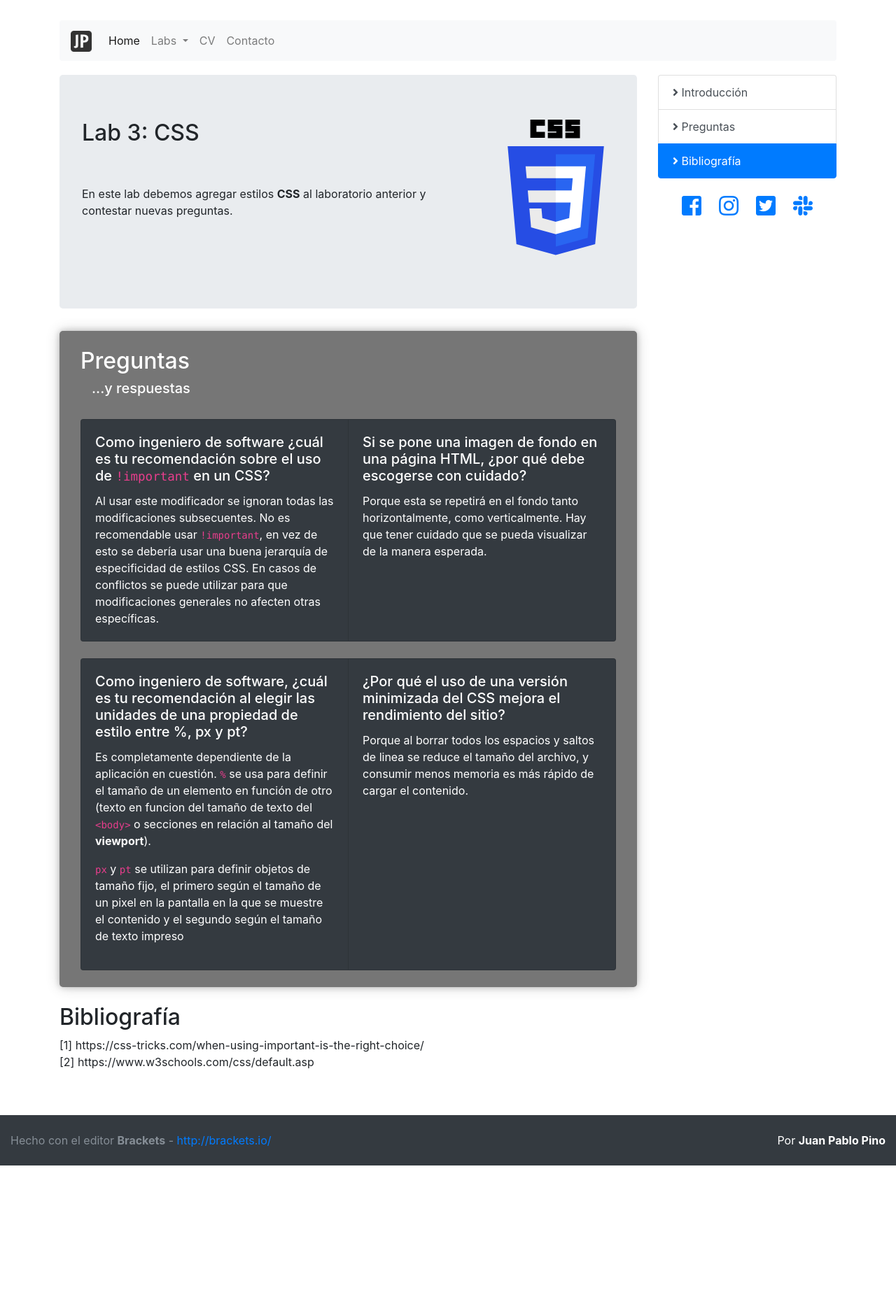
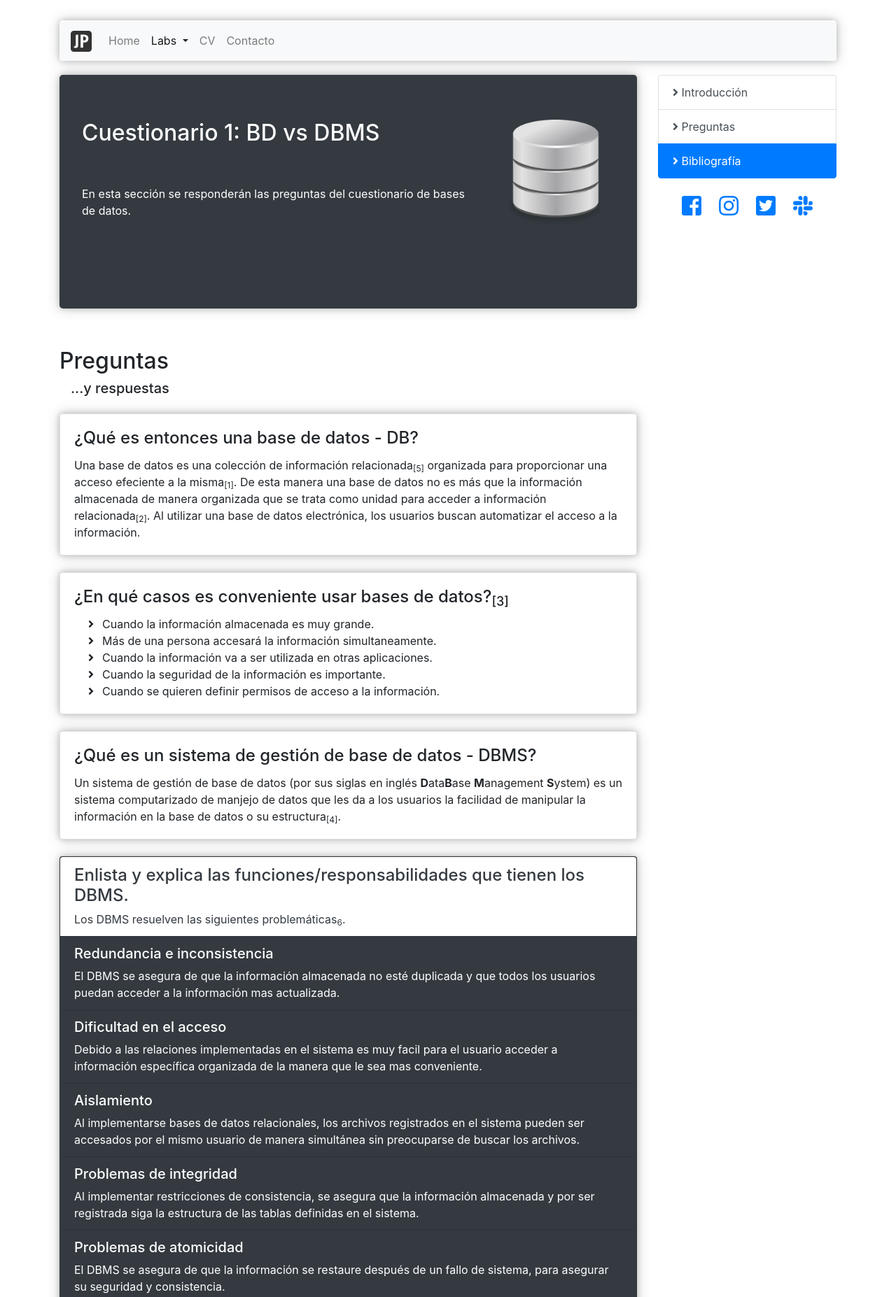
Before and after one commit to jp-pino/A01205525_DAW, a plain HTML site: page Lab1/q_1.html in a window 1280 px wide. Shown: the part 95-1949 px from the top of the page at 70% size. Before the commit the page ends 1761 px from the top, so only its background shows below. Drawn offline with nearby package versions, Linux system fonts and the light colour scheme; some packages are replaced by stand-ins of ours; a script that the page names is missing.

Commit message:
Add answers to Cuestionario 1.

```diff
--- a/Lab1/q_1.html
+++ b/Lab1/q_1.html
@@ -9,7 +9,7 @@
 		<meta name="author" content="">
 		<link rel="icon" href="../../favicon.ico">
 
-		<title>Cuestionario: Bases de Datos</title>
+		<title>LAB 4: JS</title>
 
 		<!-- Bootstrap core CSS -->
 		<link href="css/bootstrap.min.css" rel="stylesheet">
@@ -37,24 +37,27 @@
 			</header>
 
 			<!-- Static navbar -->
-			<nav class="navbar navbar-expand-lg navbar-light bg-light rounded">
+			<nav class="navbar navbar-expand-lg navbar-light bg-light rounded shadow">
 				<a class="navbar-brand" href="#"><img src="images/logo.png" width="30" height="30" class="d-inline-block " alt=""> </a>
 				<button class="navbar-toggler" type="button" data-toggle="collapse" data-target="#navbarNav" aria-controls="navbarNav" aria-expanded="false" aria-label="Toggle navigation">
 					<span class="navbar-toggler-icon"></span>
 				</button>
 				<div class="collapse navbar-collapse" id="navbarNav">
 					<ul class="navbar-nav">
-						<li class="nav-item active">
+						<li class="nav-item">
 							<a class="nav-link" href="index.html">Home</a>
 						</li>
-						<li class="nav-item dropdown">
+						<li class="nav-item dropdown active">
 							<a class="nav-link dropdown-toggle" href="#" id="navbarDropdown" role="button" data-toggle="dropdown" aria-haspopup="true" aria-expanded="false">
 								Labs
 							</a>
 							<div class="dropdown-menu" aria-labelledby="navbarDropdown">
 								<a class="dropdown-item" href="lab1.html">Lab 1</a>
 								<a class="dropdown-item" href="#">Lab 2</a>
-								<a class="dropdown-item" href="#">Lab 3 <span class="sr-only">(current)</span></a>
+								<a class="dropdown-item" href="lab3.html">Lab 3</a>
+								<a class="dropdown-item" href="lab4.html">Lab 4</a>
+								<div class="dropdown-divider"></div>
+          						<a class="dropdown-item active" href="q_1.html">Cuestionario 1</a>
 							</div>
 						</li>
 						<li class="nav-item">
@@ -70,66 +73,77 @@
 
 		<section id="content" class="container">
 			<header>
-				<h2 class="sr-only">Laboratorio 1</h2>
+				<h2 class="sr-only">Cuestionario 1</h2>
 			</header>
 			<div class="row">
 				<div class="col-lg-9">
 
 					<!-- Main component for a primary marketing message or call to action -->
-					<article id="intro" class="jumbotron">
+					<article id="intro" class="jumbotron bg-dark text-white shadow">
 						<div class="row">
 							<div class="col-lg-9">
 								<header>
-									<h2>Lab 3: CSS</h2>
+									<h2>Cuestionario 1: BD vs DBMS</h2>
 								</header>
-								<p class="py-5">En este lab debemos agregar estilos <strong>CSS</strong> al laboratorio anterior y contestar nuevas preguntas.</p>
+								<p class="py-5">En esta sección se responderán las preguntas del cuestionario de bases de datos.</p>
 							</div>
 							<div class="col-sm">
 								<div class="container-fluid">
-								<img src="images/css-3.svg" class="img-fluid img" alt="Responsive Image of CSS-3"></div>
+								<img src="images/db.png" class="img-fluid img" alt="Responsive Image of JS"></div>
 							</div>
 						</div>
-
 					</article>
 
 
-
-					<article id="questions_lab3" class="py-4">
+					<article id="questions" class="py-4">
 						<header>
 							<h2>Preguntas</h2>
 							<h5 class="px-3">...y respuestas</h5>
 						</header>
 
-						<!-- QUESTIONS TO ANSWER -->
-						<div class="card-group py-4 ">
-							<div class="card bg-dark">
+						<div class="card mt-4 shadow">
 							<div class="card-body">
-									<h5 class="card-title">Como ingeniero de software ¿cuál es tu recomendación sobre el uso de <code>!important</code> en un CSS? </h5>
-									<p class="card-text">Al usar este modificador se ignoran todas las modificaciones subsecuentes. No es recomendable usar <code>!important</code>, en vez de esto se debería usar una buena jerarquía de especificidad de estilos CSS. En casos de conflictos se puede utilizar para que modificaciones generales no afecten otras específicas.</p>
+								<h4 class="card-title">¿Qué es entonces una base de datos - DB?</h4>
+								<p class="card-text">Una base de datos es una colección de información relacionada<sub>[5]</sub> organizada para proporcionar una acceso efeciente a la misma<sub>[1]</sub>. De esta manera una base de datos no es más que la información almacenada de manera organizada que se trata como unidad para acceder a información relacionada<sub>[2]</sub>. Al utilizar una base de datos electrónica, los usuarios buscan automatizar el acceso a la información.</p>
 							</div>
 						</div>
-							<div class="card bg-dark">
+						<div class="card mt-4 shadow">
 							<div class="card-body">
-									<h5 class="card-title">Si se pone una imagen de fondo en una página HTML, ¿por qué debe escogerse con cuidado? </h5>
-									<p class="card-text">Porque esta se repetirá en el fondo tanto horizontalmente, como verticalmente. Hay que tener cuidado que se pueda visualizar de la manera esperada.</p>
+								<h4 class="card-title">¿En qué casos es conveniente usar bases de datos?<sub>[3]</sub></h4>
+								<ul class="card-text fa-ul">
+									<li><i class="fa-li fas fa-angle-right"></i> Cuando la información almacenada es muy grande.</li>
+									<li><i class="fa-li fas fa-angle-right"></i> Más de una persona accesará la información simultaneamente.</li>
+									<li><i class="fa-li fas fa-angle-right"></i> Cuando la información va a ser utilizada en otras aplicaciones.</li>
+									<li><i class="fa-li fas fa-angle-right"></i> Cuando la seguridad de la información es importante.</li>
+									<li><i class="fa-li fas fa-angle-right"></i> Cuando se quieren definir permisos de acceso a la información.</li>
+								</ul>
 							</div>
 						</div>
-						</div>
-						<div class="card-group">
-							<div class="card bg-dark">
+						<div class="card mt-4 shadow">
 							<div class="card-body">
-									<h5 class="card-title">Como ingeniero de software, ¿cuál es tu recomendación al elegir las unidades de una propiedad de estilo entre %, px y pt?</h5>
-									<p class="card-text">Es completamente dependiente de la aplicación en cuestión. <code>%</code> se usa para definir el tamaño de un elemento en función de otro (texto en funcion del tamaño de texto del <code>&lt;body&gt;</code> o secciones en relación al tamaño del <strong>viewport</strong>).</p>
-									<p><code>px</code> y <code>pt</code> se utilizan para definir objetos de tamaño fijo, el primero según el tamaño de un pixel en la pantalla en la que se muestre el contenido y el segundo según el tamaño de texto impreso</p>
+								<h4 class="card-title">¿Qué es un sistema de gestión de base de datos - DBMS?</h4>
+								<p class="card-text">Un sistema de gestión de base de datos (por sus siglas en inglés <strong>D</strong>ata<strong>B</strong>ase <strong>M</strong>anagement <strong>S</strong>ystem) es un sistema computarizado de manjejo de datos que les da a los usuarios la facilidad de manipular la información en la base de datos o su estructura<sub>[4]</sub>.</p>
 							</div>
 						</div>
-							<div class="card bg-dark">
+						<div class="card text-white bg-dark shadow mt-4">
+							<ul class="list-group list-group-flush bg-dark">
+								<li class="list-group-item text-dark"><h4>Enlista y explica las funciones/responsabilidades que tienen los DBMS.</h4><p class="card-text">Los DBMS resuelven las siguientes problemáticas<sub>6</sub>.</p></li>
+								<li class="list-group-item bg-dark"><h5>Redundancia e inconsistencia</h5><p class="card-text">El DBMS se asegura de que la información almacenada no esté duplicada y que todos los usuarios puedan acceder a la información mas actualizada.</p></li>
+								<li class="list-group-item bg-dark"><h5>Dificultad en el acceso</h5><p class="card-text">Debido a las relaciones implementadas en el sistema es muy facil para el usuario acceder a información específica organizada de la manera que le sea mas conveniente.</p></li>
+								<li class="list-group-item bg-dark"><h5>Aislamiento</h5><p class="card-text">Al implementarse bases de datos relacionales, los archivos registrados en el sistema pueden ser accesados por el mismo usuario de manera simultánea sin preocuparse de buscar los archivos.</p></li>
+								<li class="list-group-item bg-dark"><h5>Problemas de integridad</h5><p class="card-text">Al implementar restricciones de consistencia, se asegura que la información almacenada y por ser registrada siga la estructura de las tablas definidas en el sistema.</p></li>
+								<li class="list-group-item bg-dark"><h5>Problemas de atomicidad</h5><p class="card-text">El DBMS se asegura de que la información se restaure después de un fallo de sistema, para asegurar su seguridad y consistencia.</p></li>
+								<li class="list-group-item bg-dark"><h5>Problemas de seguridad</h5><p class="card-text">El DBMS permite la creación de usuarios y roles para restringir el acceso a la información o su modificación.</p></li>
+								<li class="list-group-item bg-dark"><h5>Problemas de acceso concurrente</h5><p class="card-text">El DBMS maneja las modificaciones concurrentes supervisando los cambios realizados. De esta manera intenta asegurar al usuario que la información que recibe está acutalizada.</p></li>
+							</ul>
+						</div>
+						<div class="card mt-4 shadow">
 							<div class="card-body">
-									<h5 class="card-title">¿Por qué el uso de una versión minimizada del CSS mejora el rendimiento del sitio?</h5>
-									<p class="card-text">Porque al borrar todos los espacios y saltos de linea se reduce el tamaño del archivo, y consumir menos memoria es más rápido de cargar el contenido.</p>
+								<h4 class="card-title">Ejemplifica y justifica en que proyecto de los que has realizado hubiera sido conveniente utilizar una base de datos.</h4>
+								<p class="card-text">Para el "Laboratorio de Microcontroladores" hice un control de acceso basado en un módulo lector de huellas dactilares. Las entradas y salidas eran registradas en un archivo de texto. Hubiera sido conveniente tener una base de datos de usuarios registrados para estos manejar un mayor número de usuarios.</p>
 							</div>
 						</div>
-						</div>
+
 					</article>
 
 					<article id="sources" class="py-4">
@@ -137,8 +151,12 @@
 							<h2>Bibliografía</h2>
 						</header>
 						<ul class="list-unstyled">
-							<li>[1] https://css-tricks.com/when-using-important-is-the-right-choice/</li>
-							<li>[2] https://www.w3schools.com/css/default.asp</li>
+							<li>[1] http://www.usg.edu/galileo/skills/unit04/primer04_01.phtml</li>
+							<li>[2] https://docs.oracle.com/cloud/latest/db112/CNCPT/intro.htm#CNCPT001</li>
+							<li>[3] http://www.bbc.co.uk/schools/gcsebitesize/ict/databases/2databasesrev4.shtml</li>
+							<li>[4] https://www.ibm.com/support/knowledgecenter/zosbasics/com.ibm.zos.zmiddbmg/zmiddle_46.htm</li>
+							<li>[5] Nirupma Pathak. Database Management System, 1-4</li>
+							<li>[6] Korth Henry, Silverschatz. Fundamentos de bases de datos, Capítulo 1.</li>
 						</ul>
 					</article>
 
@@ -149,7 +167,7 @@
 						<nav id="data-scrollspy">
 							<div id="list-example" class="list-group d-none d-lg-block">
 								<a class="list-group-item list-group-item-action" href="#intro"><i class="fas fa-angle-right"></i> Introducción</a>
-								<a class="list-group-item list-group-item-action" href="#questions_lab3"><i class="fas fa-angle-right"></i> Preguntas</a>
+								<a class="list-group-item list-group-item-action" href="#questions"><i class="fas fa-angle-right"></i> Preguntas</a>
 								<a class="list-group-item list-group-item-action" href="#sources"><i class="fas fa-angle-right"></i> Bibliografía</a>
 							</div>
 							<div class="wrapper text-center">
@@ -248,7 +266,7 @@
 		<!-- Placed at the end of the document so the pages load faster -->
 		<script src="https://ajax.googleapis.com/ajax/libs/jquery/1.12.4/jquery.min.js"></script>
 		<script>window.jQuery || document.write('<script src="../../assets/js/vendor/jquery.min.js"><\/script>')</script>
-		<script src="js/bootstrap.min.js"></script>
+		<script src="js/bootstrap.bundle.min.js"></script>
 		<script src="js/smooth-scroll.js"></script>
 	</body>
 
```
Also changed, not shown: Lab1/lab1.html (+2 -0 lines), Lab1/lab3.html (+2 -0 lines), Lab1/lab4.html (+3 -1 lines), Lab1/images/db.png (added), 1 other file. Lines whose indentation alone changed are shown as unchanged.
